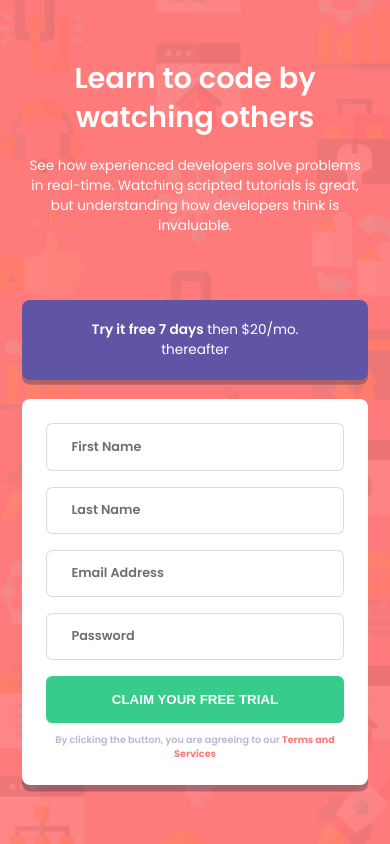
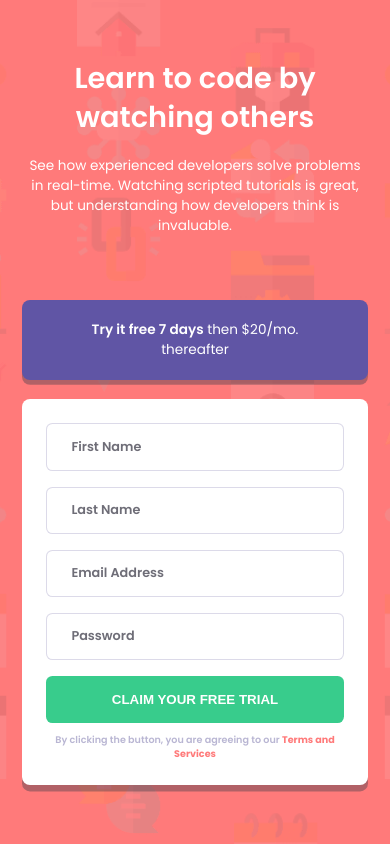
Before and after one commit to JessArthuro/signup-form-component, a plain HTML site: page index.html in a window 390 px wide. Drawn offline with Linux system fonts and the light colour scheme.

Commit message:
update readme.md

```diff
--- a/styles/styles.scss
+++ b/styles/styles.scss
@@ -250,6 +250,12 @@ footer {
 
 // max-width: 450px
 @media (max-width:28.125rem) {
+    body {
+        background-image: url(../images/bg-intro-mobile.png);
+        background-repeat: no-repeat;
+        background-size: cover;
+    }
+
     main {
         .titles-section,
         .form-section {
```
Also changed, not shown: images/screenshot.png (added), styles/styles.css, 3 other files.
